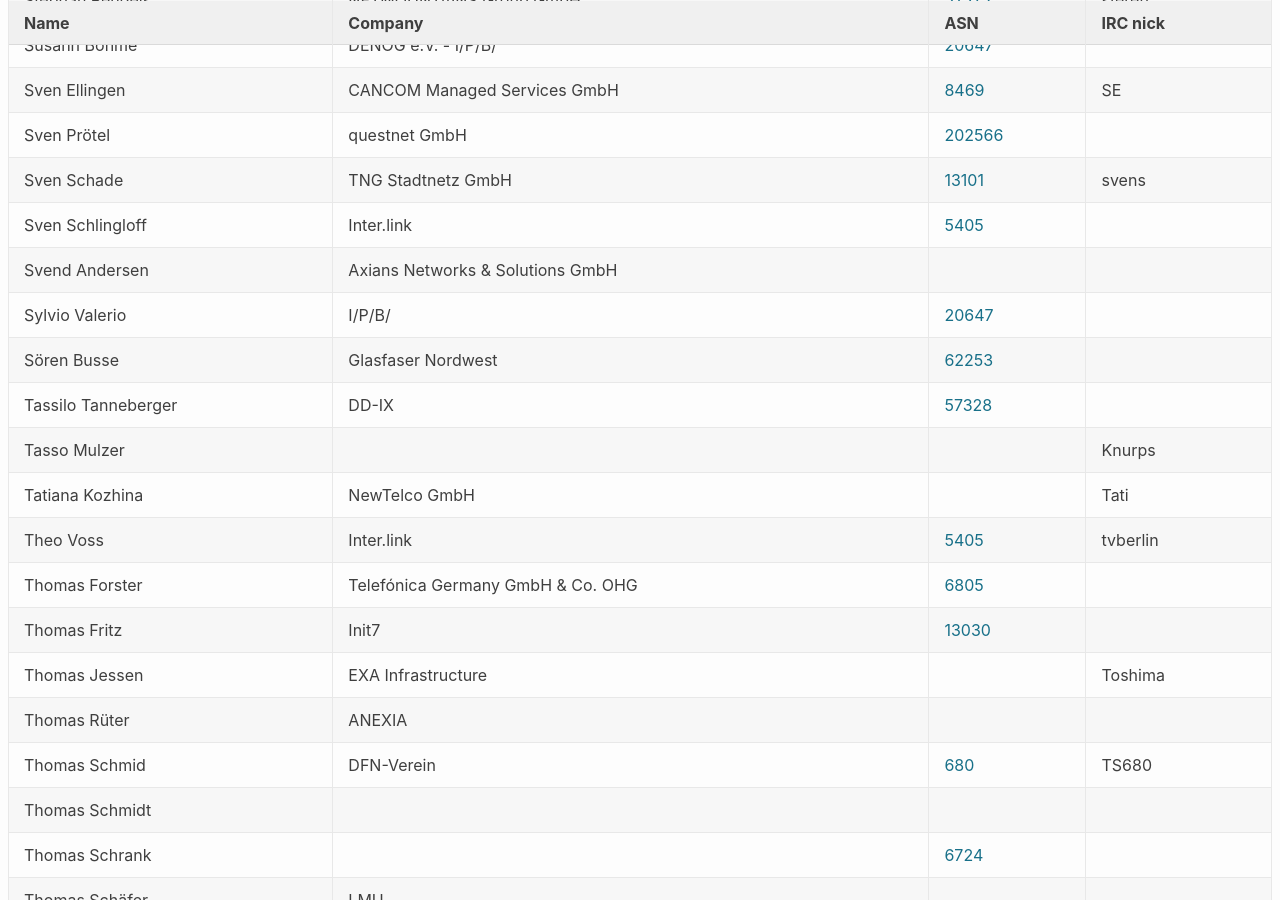
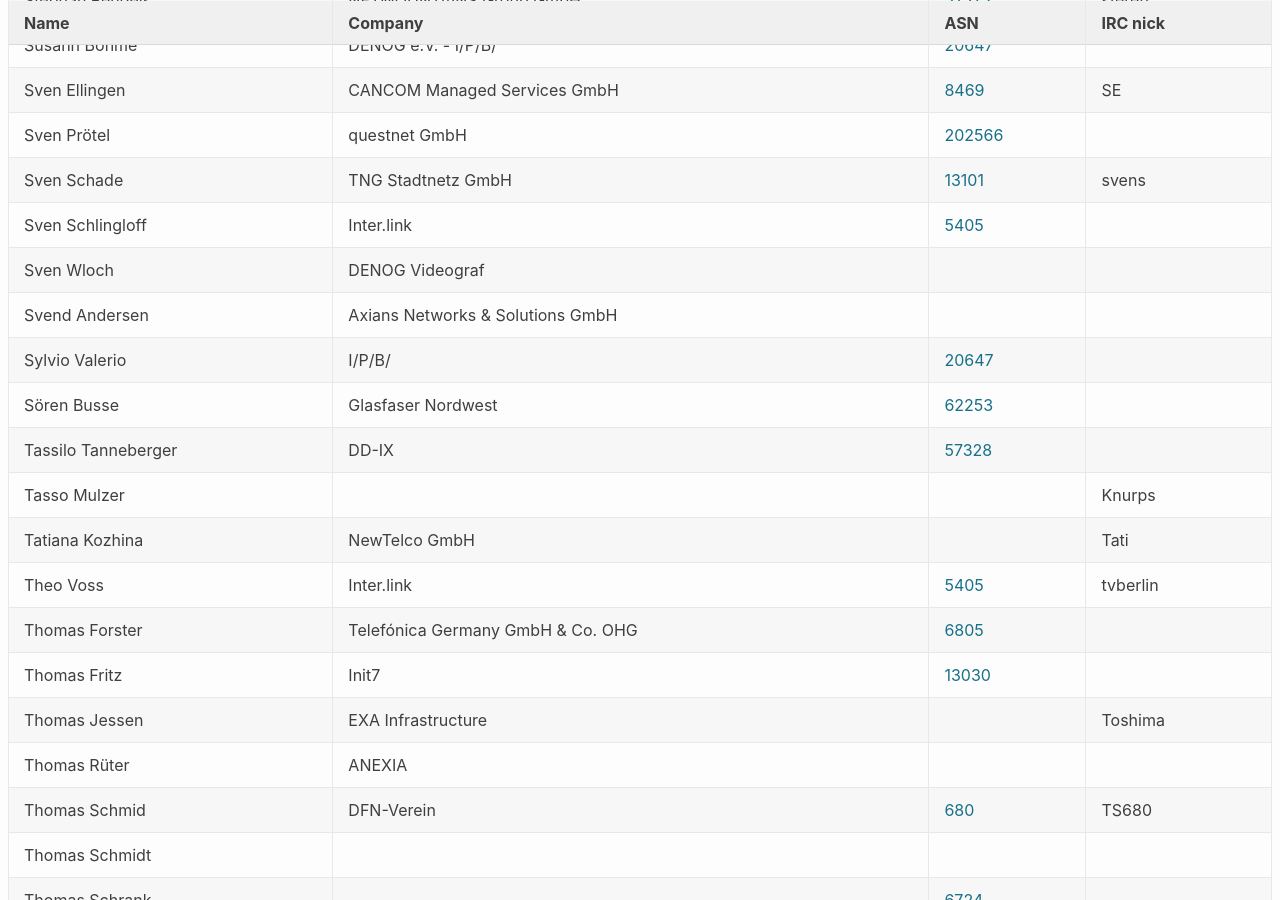
Before and after one commit to denog/pretix-attendeelist, a Jekyll site: the page built from denog15/index.md, in a window 1280 px wide and 900 px high, scrolled down 18874 px. Built offline with Jekyll 4.4.1, drawn with Linux system fonts in a browser that asks for light colours.

Commit message:
Latest data: Sun Nov 19 08:11:01 UTC 2023

```diff
--- a/_data/attendees_denog15_onsite.json
+++ b/_data/attendees_denog15_onsite.json
@@ -2538,6 +2538,12 @@
     "asn": "5405"
   },
   {
+    "name": "Sven Wloch",
+    "company": "DENOG Videograf",
+    "irc": null,
+    "asn": null
+  },
+  {
     "name": "Sylvio Valerio",
     "company": "I/P/B/",
     "irc": null,
```
